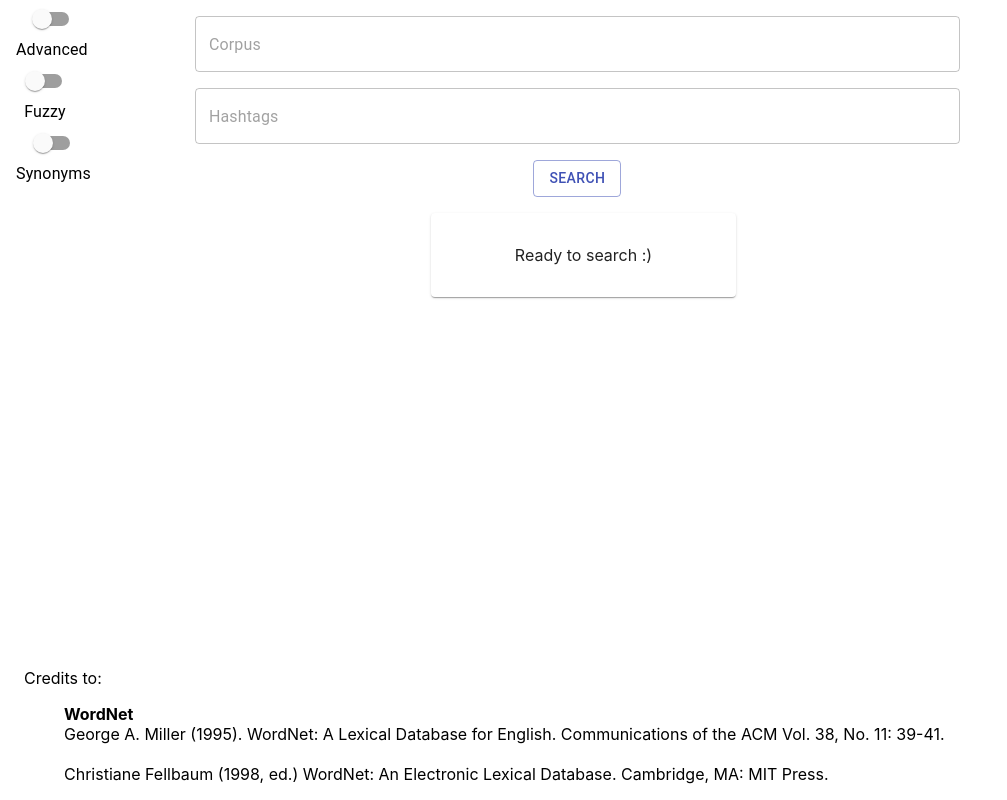
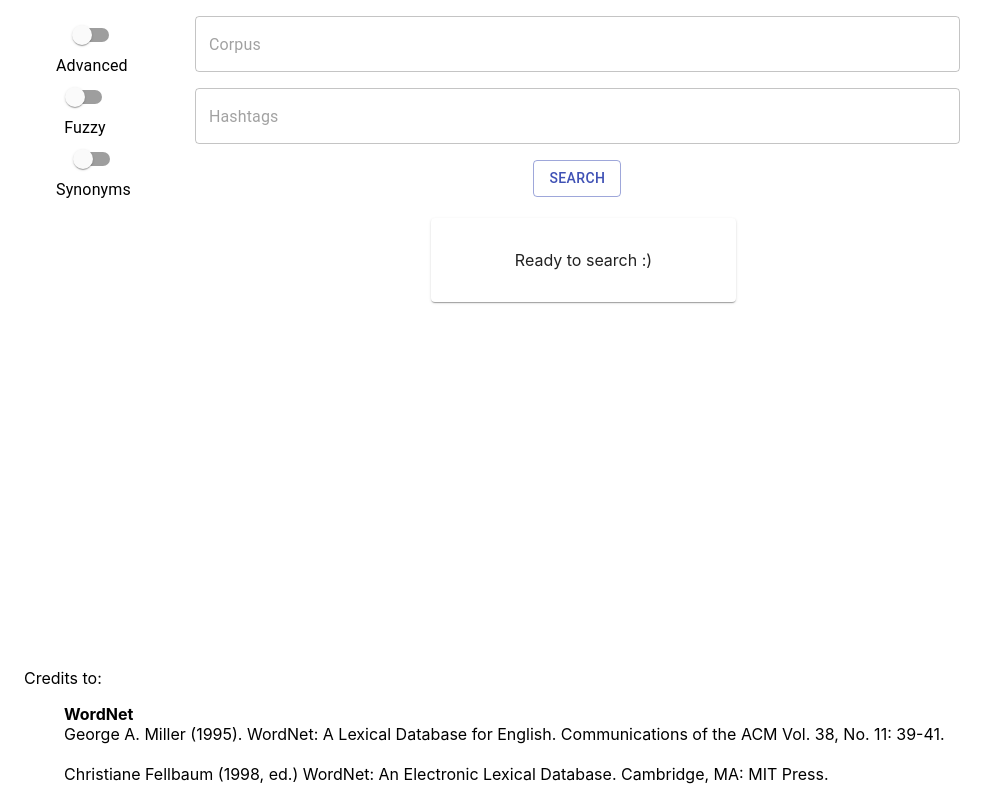
Before and after one commit to rpo19/personalized_search_engine, a React (Create React App) app in the folder irengine-gui/: page / in a window 1280 px wide. Shown: the whole page, without its empty margins (0-1007 px from the left). Built offline with nearby package versions, Linux system fonts and the light colour scheme.

Commit message:
fixed switches

```diff
--- a/irengine-gui/src/Search.js
+++ b/irengine-gui/src/Search.js
@@ -98,7 +98,9 @@ class Search extends Component {
         return (
             <Grid container spacing={1}>
                 <Grid item xs={2}>
-                    <FormControlLabel
+                    <ul>
+                        <li>
+                            <FormControlLabel display="block"
                                 control={
                                     <Switch color="primary" onClick={() => {
                                         this.props.basicAdvancedSwitch();
@@ -108,7 +110,9 @@ class Search extends Component {
                                 label="Advanced"
                                 labelPlacement="bottom"
                             />
-                    <FormControlLabel
+                        </li>
+                        <li>
+                            <FormControlLabel display="block"
                                 control={
                                     <Switch color="primary" onClick={() => {
                                         this.setState({
@@ -121,7 +125,9 @@ class Search extends Component {
                                 label="Fuzzy"
                                 labelPlacement="bottom"
                             />
-                    <FormControlLabel
+                        </li>
+                        <li>
+                            <FormControlLabel display="block"
                                 control={
                                     <Switch color="primary" onClick={() => {
                                         this.setState({
@@ -134,6 +140,8 @@ class Search extends Component {
                                 label="Synonyms"
                                 labelPlacement="bottom"
                             />
+                        </li>
+                    </ul>
                 </Grid>
                     <Grid item xs={9}>
                         <form onSubmit={this.handleSubmit}>
```
Lines whose indentation alone changed are shown as unchanged.
